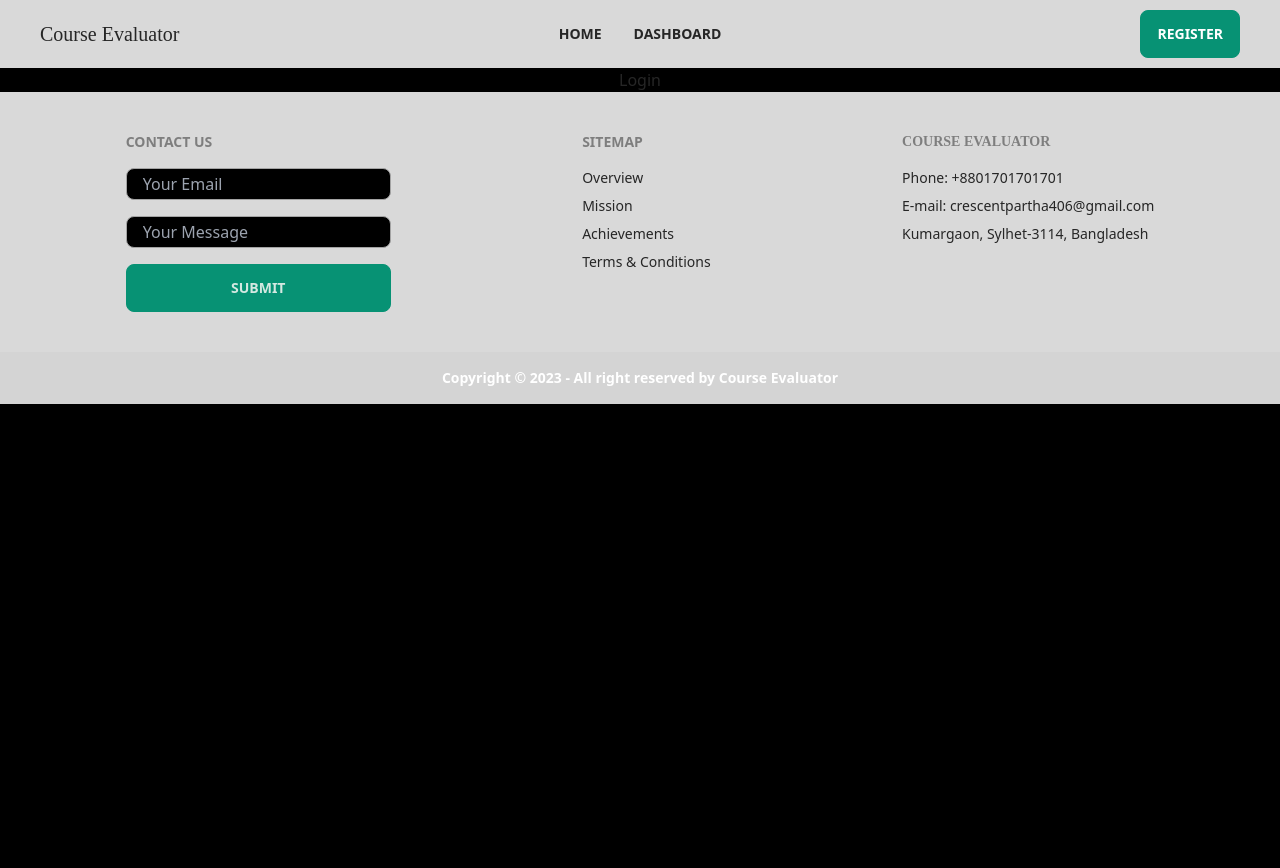
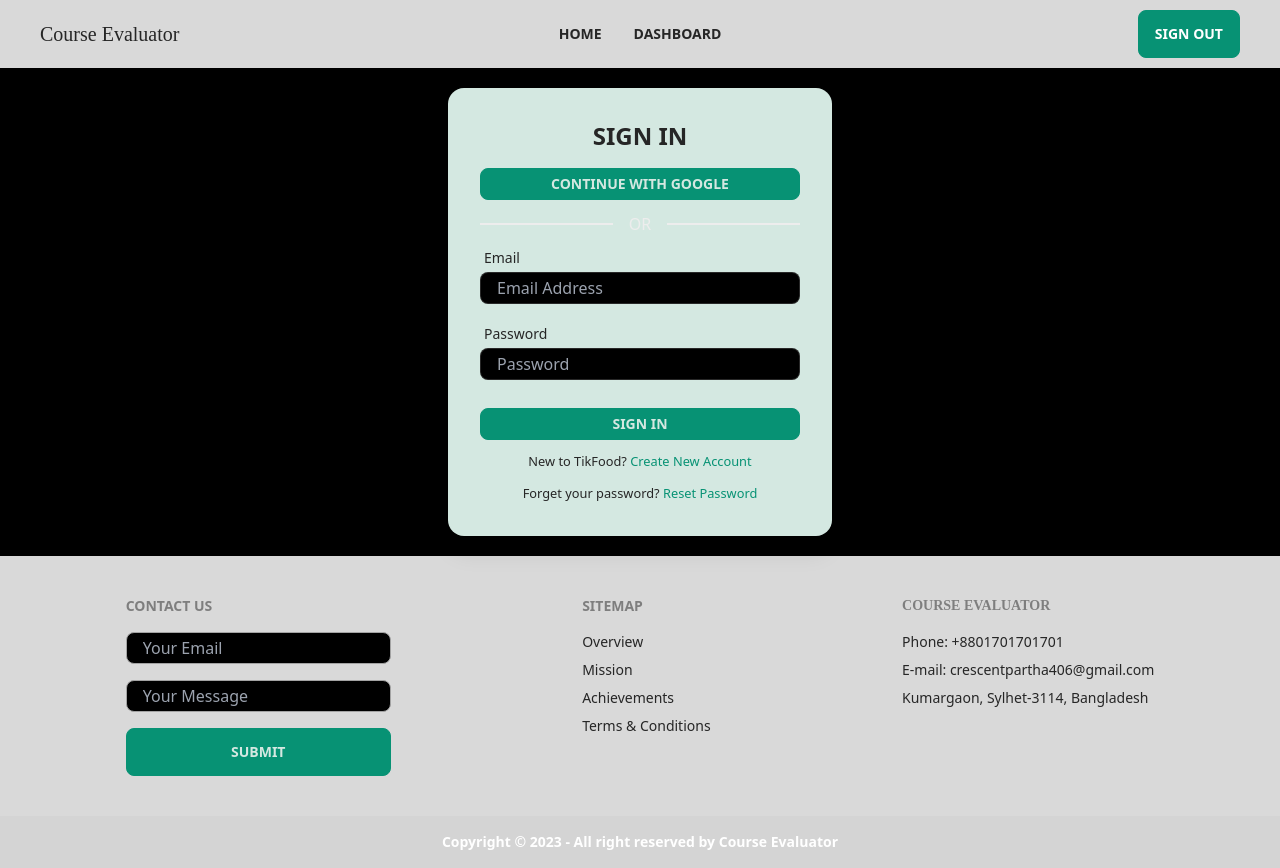
Before and after one commit to crescentpartha/Course-Evaluator, a React (Create React App) app in the folder course-evaluator/: page /login in a window 1280 px wide. Before the commit the page ends 800 px from the top, so only its background shows below. Built offline with nearby package versions, Linux system fonts and the light colour scheme; no server answers.

Commit message:
Implement SignIn & SignOut

```diff
--- a/course-evaluator/src/components/Authentication/Login.js
+++ b/course-evaluator/src/components/Authentication/Login.js
@@ -1,9 +1,122 @@
 import React from 'react';
+import { useSignInWithEmailAndPassword } from 'react-firebase-hooks/auth';
+import { useForm } from "react-hook-form";
+import { Link, useNavigate } from 'react-router-dom';
+import auth from '../../firebase.init';
+import PageTitle from '../Shared/PageTitle';
+import Loading from './Loading';
+import SocialLogin from './SocialLogin';
 
 const Login = () => {
+    const { register, formState: { errors }, handleSubmit } = useForm();
+    const [
+        signInWithEmailAndPassword,
+        user,
+        loading,
+        error,
+    ] = useSignInWithEmailAndPassword(auth);
+    const navigate = useNavigate();
+
+    let signInError;
+    if (error) {
+        signInError = <p className='text-error'><small>{error?.message}</small></p>
+    }
+
+    if (loading) {
+        return <Loading></Loading>
+    }
+
+    if (user) {
+        // console.log(user);
+        navigate('/');
+    }
+
+    const onSubmit = (data) => {
+        // console.log(data);
+        signInWithEmailAndPassword(data.email, data.password);
+    }
+
     return (
-        <div>
-            <h2>Login</h2>
+        <div className='flex my-5 justify-center items-center'>
+            <PageTitle title="Sign In"></PageTitle>
+
+            <div className="card w-96 bg-accent-content shadow-xl">
+                <div className="card-body">
+                    <h2 className="text-center text-2xl font-bold uppercase mb-2">Sign In</h2>
+
+                    <SocialLogin></SocialLogin>
+
+                    <form onSubmit={handleSubmit(onSubmit)}>
+
+                        {/* Email */}
+                        <div className="form-control w-full max-w-xs">
+                            <label className="label py-1">
+                                <span className="label-text text-secondary">Email</span>
+                            </label>
+                            <input
+                                type="email"
+                                placeholder="Email Address"
+                                className="input input-bordered h-8 w-full max-w-xs"
+                                {...register("email", {
+                                    required: {
+                                        value: true,
+                                        message: 'Email is Required'
+                                    },
+                                    pattern: {
+                                        value: /^[a-z0-9+_.-]+@[a-z]+\.[a-z]{3}$/,
+                                        message: 'Provide a valid Email'
+                                    }
+                                })}
+                            />
+                            <label className="label">
+                                {errors.email?.type === 'required' && <span className="label-text-alt text-error">{errors.email?.message}</span>}
+                                {errors.email?.type === 'pattern' && <span className="label-text-alt text-error">{errors.email?.message}</span>}
+                            </label>
+                        </div>
+
+                        {/* Password */}
+                        <div className="form-control w-full max-w-xs">
+                            <label className="label py-1">
+                                <span className="label-text text-secondary">Password</span>
+                            </label>
+                            <input
+                                type="password"
+                                placeholder="Password"
+                                className="input input-bordered h-8 w-full max-w-xs"
+                                {...register("password", {
+                                    required: {
+                                        value: true,
+                                        message: 'Password is Required'
+                                    },
+                                    minLength: {
+                                        value: 8,
+                                        message: 'Must be 8 characters or longer'
+                                    },
+                                    maxLength: {
+                                        value: 30,
+                                        message: 'Less than or equal to 30 characters'
+                                    }
+                                })}
+                            />
+                            <label className="label">
+                                {errors.password?.type === 'required' && <span className="label-text-alt text-error">{errors.password?.message}</span>}
+                                {errors.password?.type === 'minLength' && <span className="label-text-alt text-error">{errors.password?.message}</span>}
+                                {errors.password?.type === 'maxLength' && <span className="label-text-alt text-error">{errors.password?.message}</span>}
+                            </label>
+                        </div>
+
+                        {signInError}
+                        <input
+                            className='btn btn-accent btn-sm w-full max-w-xs mt-3'
+                            type="Submit"
+                            value="Sign In"
+                            readOnly
+                        />
+                    </form>
+                    <p className='text-center'><small>New to TikFood? <Link to="/register" className='text-accent'>Create New Account</Link></small></p>
+                    <p className='text-center'><small>Forget your password? <Link to="/retrieve-password" className='text-accent'>Reset Password</Link></small></p>
+                </div>
+            </div>
         </div>
     );
 };
--- a/course-evaluator/src/components/Shared/Navbar.js
+++ b/course-evaluator/src/components/Shared/Navbar.js
@@ -1,7 +1,20 @@
 import React from 'react';
+import { useAuthState } from 'react-firebase-hooks/auth';
 import { Link } from 'react-router-dom';
+import auth from '../../firebase.init';
+import Loading from '../Authentication/Loading';
+import { signOut } from 'firebase/auth';
 
 const Navbar = () => {
+    const [user, loading] = useAuthState(auth);
+
+    if (loading) {
+        return <Loading></Loading>
+    }
+
+    const logout = () => {
+        signOut(auth);
+    }
 
     const menuItems = <>
         <li><Link to='/' className='text-md font-semibold uppercase'>Home</Link></li>
@@ -28,7 +41,11 @@ const Navbar = () => {
                     </ul>
                 </div>
                 <div className="navbar-end">
-                    <Link to='/register' className="btn btn-accent text-white">Register</Link>
+                    {
+                        user
+                            ? <Link to='/login' onClick={logout} className="btn btn-accent text-white">Sign Out</Link>
+                            : <Link to='/register' className="btn btn-accent text-white">Register</Link>
+                    }
                 </div>
             </div >
         </div>
```
